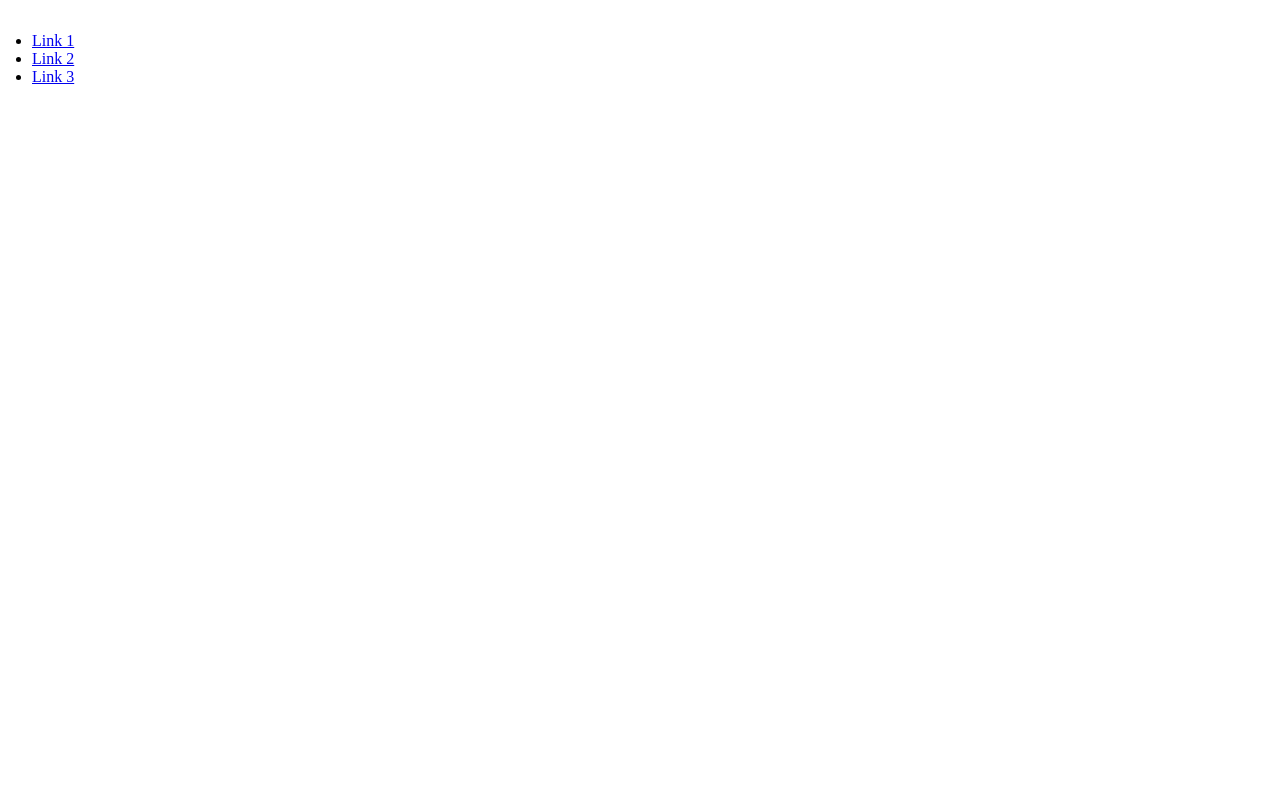
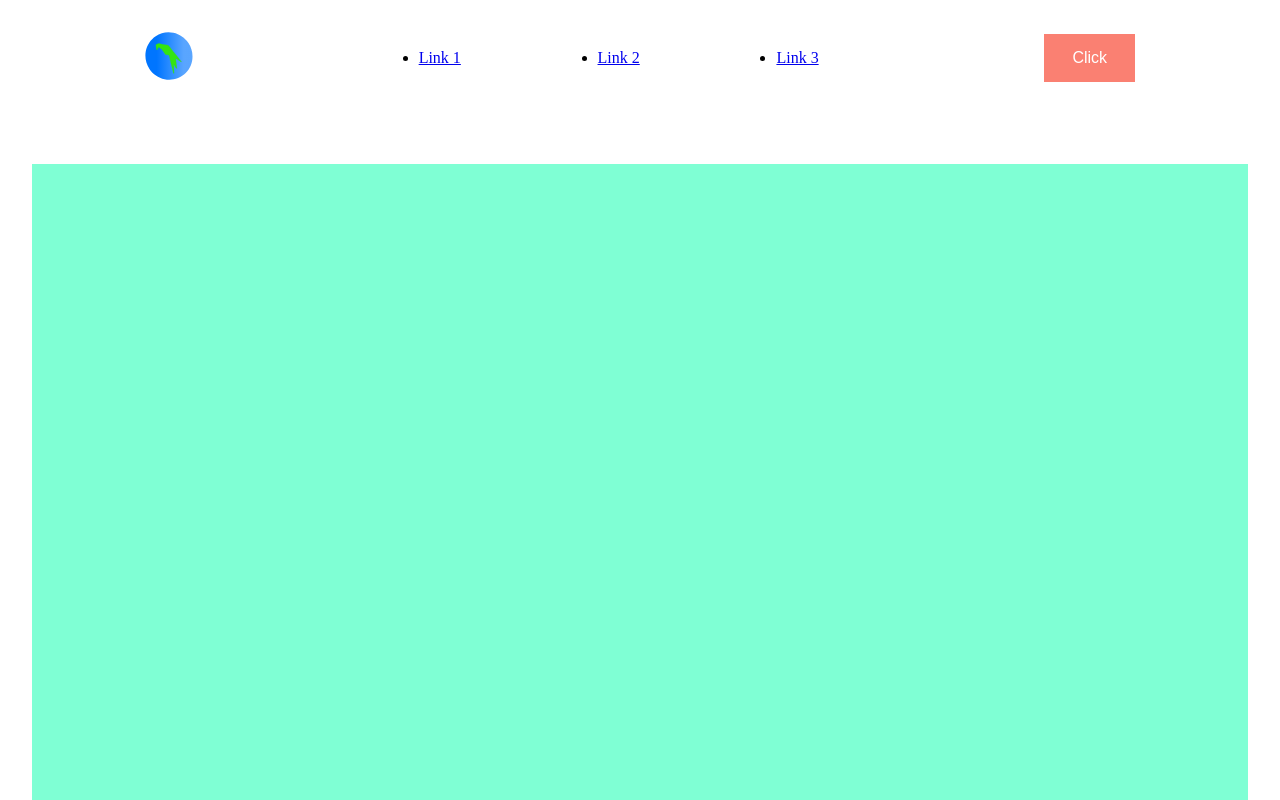
Before and after one commit to ndejoma/100-DAYS-OF-CODE, a plain HTML site: page 61.DAY/index.html in a window 1280 px wide. Shown: the top 800 px of the page. Drawn offline with Linux system fonts and the light colour scheme.

Commit message:
Done: day 61 event delegation

```diff
--- a/61.DAY/index.html
+++ b/61.DAY/index.html
@@ -13,12 +13,21 @@
 
 	<body>
 		<nav id="nav">
-			<ul>
-				<li><a href="#">Link 1</a></li>
-				<li><a href="#">Link 2</a></li>
-				<li><a href="#">Link 3</a></li>
+			<a href="#">
+				<img src="logo.svg" alt="my logo" />
+			</a>
+			<ul class="nav-links">
+				<li><a class="nav-link" href="#section-1">Link 1</a></li>
+				<li><a class="nav-link" href="#section-2">Link 2</a></li>
+				<li><a class="nav-link" href="#section-3">Link 3</a></li>
 			</ul>
+			<button class="btn">Click</button>
 		</nav>
+
+		<section id="section-1"></section>
+		<section id="section-2"></section>
+		<section id="section-3"></section>
+
 		<script src="main.js"></script>
 	</body>
 </html>
--- a/61.DAY/main.js
+++ b/61.DAY/main.js
@@ -1,103 +1,50 @@
 /**
- * The event object
+ * Event delegation
  *
  * @format
  */
-//evenets propgation and bubbling
-const nav = document.querySelector('#nav');
-const anchorTag = document.querySelector('a');
 
-//run the hanlder on click of the anchor tag
-// anchorTag.addEventListener('click', event => {
-// 	event.stopPropagation(); //the event doesn't bubble
-// 	console.log(event.target);
-// });
-// //add an event handler to the click event on the nav
-// console.log(nav);
-
-// nav.addEventListener(
-// 	'click',
-// 	e => {
-// 		console.log(e);
-// 		//important is the path taken by the event as it bubbles
-// 		console.log(e.path); //[a, li, ul, nav#nav, body, html, document, Window]
-// 		//confirm is the event bubbles by logging to the console
-// 		console.log(e.bubbles); //true
-// 	},
-// 	{
-// 		capture: true
-// 	}
-// );
-
-/**8
- * Bubbling and capturing in action
- *We can capture the event in the capturing phase and run a handler on it by setting capture to be true
- useCa
+/***
+ The DOM level 2 specifies that an event flow has three phases
+  1. Capturing phase -> which provides an opportunity to intercept the event before it reaches its target
+  2. Target phase -> this where the actual target receives the event
+  3. Bubbling phase -> which provide an opportunity to intercept the event as is goes up to ancestors of the target element.
+  NB: Event bubbling and capturing will only happen if the element and all its ancestors have the same listener. eg click
+  NB: Modern browsers bubble the event to the Window object , the path is store in the event.path
  */
 
-//select all elements on the page
-const allElements = document.querySelectorAll('*');
-console.log(allElements);
+const nav = document.querySelector('nav');
 
-//capturing and bubbling events
-for (let el of allElements) {
-	//the event with capture
-	el.addEventListener(
-		'click',
-		event => {
-			console.log(`Capturing: ${event.eventPhase}`); // Capturing: [object PointerEvent]
-		},
-		true
-	);
-	//the bubbling after the target phase
-	el.addEventListener('click', event => {
-		console.log(`Bubbling: ${event.eventPhase}`); // Bubbling: [object PointerEvent]
-	});
-}
+//We could add an event listener to all nav links by loop over them
+// const allNavLinks = nav.querySelectorAll('li > a');
+// console.log(allNavLinks);
 
-/***
- * Day 60: Events Propagation: Bubbling and Capturing
-A standard DOM element has three phases of events propagation
- a. Capturing phase -> events goes down to the target element
- b. Target phase -> The event reached the target element
- c. Bubbling -> the event bubbles up from the element.
+// //we can add event listener to all navLInks by looping over them
+// allNavLinks.forEach(navLink => {
+// 	navLink.addEventListener('click', e => {
+// 		//prevent default browser behavior when you click on a link
+// 		e.preventDefault();
+// 		console.log(e.target.closest('.nav-links'));
+// 	});
+// });
 
-		<nav id="nav" onclick="console.log('nav')">
-		<ul onclick="console.log('ul')">
-			<li onclick="console.log('li')">
-					<a href="#" onclick="console.log('a')">
-				  Link 1
-				</a>
-			</li>
-		</ul>
-	</nav>
+//We can refcator the above to use event delegation which is mote efficient than adding an event handler to the links
 
-1. Event Bubbling
-When an events happens on a target element, it first runs on the handlers on that element, then that element's parents,and all they way through its other ancestors. By default events will be handled at the target phase or bubbling phase.
+//In this case we will use the parent as the nav itself and attach an event handler to it
+nav.addEventListener('click', event => {
+	//prevent default browser behavior
+	event.preventDefault();
+	//clicked the code if it is the a tag that has been clicked
+	const targetEl = event.target;
+	//check if the target is the anchor tag and run the code inside
+	if (targetEl.classList.contains('nav-link')) {
+		//ge the id from the href attribute
+		const sectionId = targetEl.getAttribute('href');
 
-//In the above example a click on inner <a> first runs it onclick
-1. The handler on <a> is run first
-2. Then on the the <li>
-3. Then on the <ul>target phase
-4. Then on the <nav>
-5. The so upwards until the document object
+		//scroll to the section with given id a smooth scroll
+		const section = document.querySelector(sectionId);
 
-Almost all events bubble, you can check if an event bubbles in the event object passed to the handler.
-//select the nav and add a hanlder to handle the click
-document.querySelector('#nav').('click', (event) => {
-console.log(event.bubbles);//true
-})
-
-
-2. Event Capturing
-It is rarely used in real code, but sometime it is very useful. In our example above, if we click on the <a>, the event will first moves from the document root to the target element. In this case the path will be document -> <html> -> <body> -> <nav> -> <ul> -> <li> -> <a>(target phase)
-To cacth an event on the capture phase we must set the hander capture to true
-//add an event listener to the <a> with capturing set to true
-document.querySelector('li > a').('click', (event) => {
-console.log(event.eventPhase);//1 Capturing = 1
-}, {capture: true})
-
-
-3. Event target phase
-The target element which received the event. In a handler event object, the event.target will always point to the element that received the event.
- */
+		//scroll to the given section with a smmoth animation transition
+		section.scrollIntoView({ behavior: 'smooth' });
+	}
+});
--- a/61.DAY/styles.css
+++ b/61.DAY/styles.css
@@ -9,3 +9,46 @@
 body {
 	padding: 2rem;
 }
+
+nav {
+	display: flex;
+	justify-content: space-around;
+	align-items: center;
+}
+
+nav > ul {
+	align-items: center;
+	display: flex;
+	justify-content: space-between;
+	width: 400px;
+}
+
+.btn {
+	padding: 14px 28px;
+	color: #fff;
+	display: inline-block;
+	background-color: salmon;
+	outline: 0;
+	border: none;
+	line-height: 1.2;
+	font-size: 1rem;
+	cursor: pointer;
+}
+
+section {
+	height: 100vh;
+	width: 100%;
+}
+
+section:first-of-type {
+	margin-top: 80px;
+	background-color: aquamarine;
+}
+section:nth-of-type(2) {
+	margin-top: 80px;
+	background-color: rgb(255, 127, 223);
+}
+section:last-of-type {
+	margin-top: 80px;
+	background-color: rgb(127, 255, 159);
+}
```
Also changed, not shown: 61.DAY/day61.png (added), 61.DAY/logo.svg (added).
